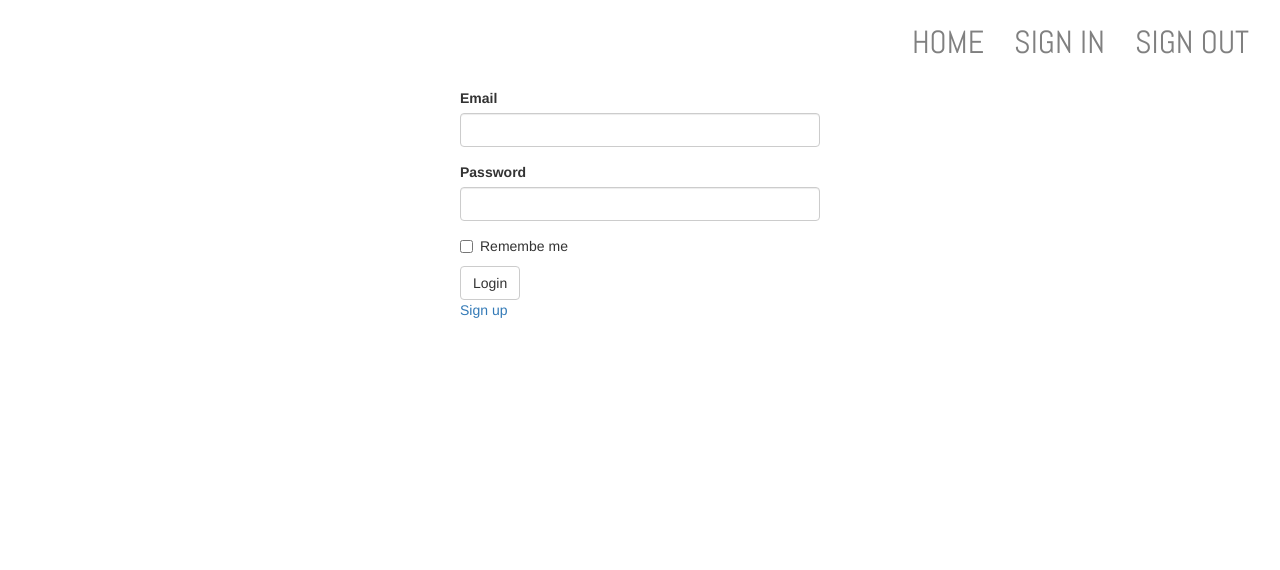
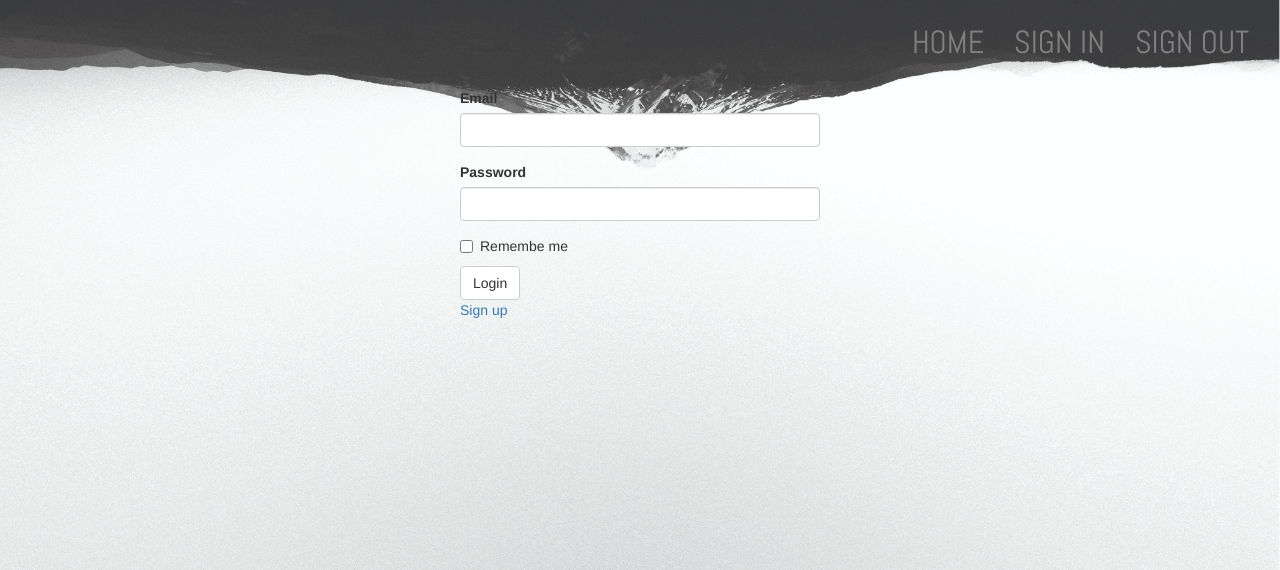
Before and after one commit to lulumuts/downtime, a Flask app: page /authenticate/login in a window 1280 px wide. Shown: the top 570 px of the page. Run offline with Flask 2, Linux system fonts and the light colour scheme; some libraries are stand-ins or nearby versions.

Commit message:
changes at 2:40

```diff
--- /dev/null
+++ b/app/static/css/login.css
@@ -0,0 +1,24 @@
+body{
+background-image:url('/static/img/downtime.jpg');
+background-size: 20%;
+background-repeat: no-repeat;
+background-size: cover;
+background-position: center;
+
+
+/* background-color: black; */
+}
+
+.section section-header{
+  padding-top: 10vh;
+}
+h1{
+  background: none;
+  font-family: 'Rajdhani', sans-serif;
+  font-size: 15em;
+  color: grey;
+  padding-top: 25vh;
+  padding-left: 10vw;
+  border-color: grey;
+
+}
--- a/app/templates/auth/login.html
+++ b/app/templates/auth/login.html
@@ -1,5 +1,14 @@
 {% extends 'base.html' %}
 {% import 'bootstrap/wtf.html' as wtf %}
+
+{% block styles %}
+  {{ super() }}
+  <link rel="stylesheet" href="{{url_for('static',filename='css/login.css')}}">
+
+    <link href="https://fonts.googleapis.com/css?family=Rajdhani" rel="stylesheet">
+
+
+{% endblock %}
 
 {% block content%}
 
--- a/app/templates/navbar.html
+++ b/app/templates/navbar.html
@@ -25,7 +25,7 @@
                 <ul class="nav navbar-nav navbar-right">
 
                       <li><a href="/">HOME</a></li>
-                      <li><a href="/auth/login">SIGN IN</a></li>
+                      <li><a href="/authenticate/login">SIGN IN</a></li>
                       <li><a href="/">SIGN OUT</a></li>
 
                 </ul>
```
Also changed, not shown: app/auth/forms.py (line endings or trailing spaces), app/templates/auth/register.html (line endings or trailing spaces).
